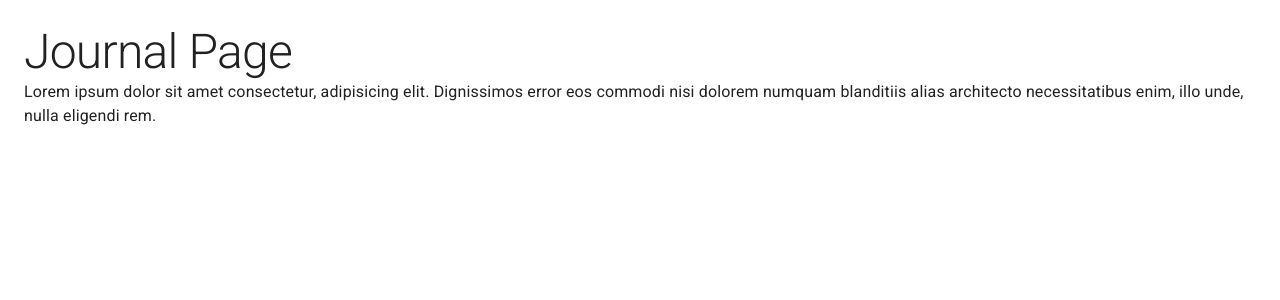
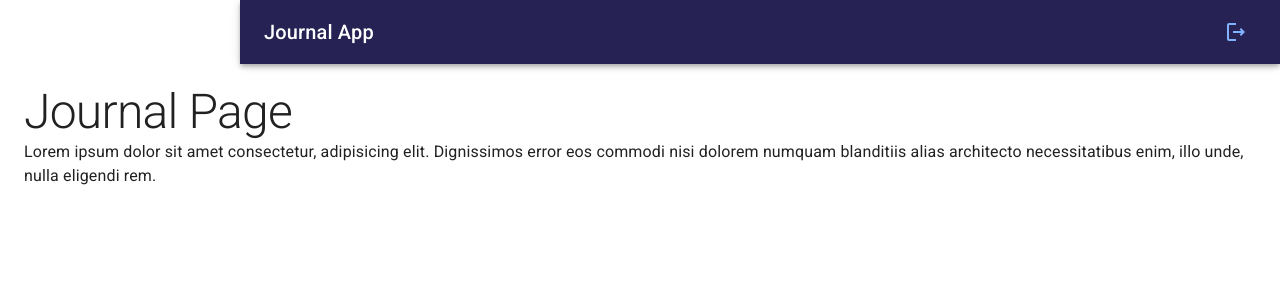
Before and after one commit to qbixmex/Journal-App-2022, a React (Vite) app: page / in a window 1280 px wide. Shown: the top 300 px of the page. Built offline with nearby package versions, Linux system fonts and the light colour scheme.

Commit message:
09 - NavBar (material)

```diff
--- a/package.json
+++ b/package.json
@@ -1,7 +1,7 @@
 {
   "name": "journal-app",
   "private": true,
-  "version": "0.8.0",
+  "version": "0.9.0",
   "scripts": {
     "dev": "vite",
     "build": "vite build",
--- /dev/null
+++ b/src/journal/components/NavBar.jsx
@@ -0,0 +1,47 @@
+import PropTypes from 'prop-types'
+import LogoutOutlined from "@mui/icons-material/LogoutOutlined";
+import MenuOutlined from "@mui/icons-material/MenuOutlined";
+import { AppBar, Grid, IconButton, Toolbar, Typography } from "@mui/material";
+
+export const Navbar = ({ drawerWidth }) => {
+  return (
+    <AppBar
+      position="fixed"
+      sx={{
+        width: { md: `calc(100% - ${ drawerWidth }px)` },
+        ml: { md: `${ drawerWidth }px` }
+      }}
+    >
+      <Toolbar>
+
+        <IconButton
+          color='inherit'
+          edge='start'
+          sx={{ mr: 2, display: { md: 'none' } }}
+        >
+          <MenuOutlined />
+        </IconButton>
+
+        <Grid container
+          direction='row'
+          alignItems='center'
+          justifyContent='space-between'
+        >
+          <Typography
+            variant='h6' noWrap component='div'
+
+          >Journal App</Typography>
+
+          <IconButton color='info'>
+            <LogoutOutlined />
+          </IconButton>
+        </Grid>
+
+      </Toolbar>
+    </AppBar>
+  );
+};
+
+Navbar.propTypes = {
+  drawerWidth: PropTypes.number.isRequired
+};
--- /dev/null
+++ b/src/journal/components/index.js
@@ -0,0 +1 @@
+export * from './NavBar';
--- a/src/journal/layout/JournalLayout.jsx
+++ b/src/journal/layout/JournalLayout.jsx
@@ -1,10 +1,13 @@
 import { Box } from '@mui/system';
-import PropTypes from 'prop-types'
+// import PropTypes from 'prop-types'
+import { Navbar } from '../components';
+
+const drawerWidth = 240;
 
 export const JournalLayout = ({ children }) => {
   return (
     <Box sx={{ display: 'flex' }}>
-      {/* Navbar */}
+      <Navbar drawerWidth={ drawerWidth } />
       {/* Sidebar */}
       <Box
         component='main'
@@ -17,4 +20,4 @@ export const JournalLayout = ({ children }) => {
   );
 };
 
-JournalLayout.propTypes = {};
+// JournalLayout.propTypes = {};
--- a/src/styles.css
+++ b/src/styles.css
@@ -7,6 +7,7 @@ body {
   -moz-osx-font-smoothing: grayscale;
   background-color: #222;
   color: #fff;
+  padding: 60px 0;
 }
 
 .box-shadow {
--- a/src/theme/AppTheme.jsx
+++ b/src/theme/AppTheme.jsx
@@ -4,7 +4,7 @@ import { purpleTheme } from './';
 
 export const AppTheme = ({ children }) => {
   return (
-    <ThemeProvider theme={purpleTheme}>
+    <ThemeProvider theme={ purpleTheme }>
       <CssBaseline />
       { children }
     </ThemeProvider>
--- a/src/theme/purpleTheme.js
+++ b/src/theme/purpleTheme.js
@@ -1,5 +1,5 @@
 import { createTheme } from '@mui/material';
-import { red } from '@mui/material/colors';
+import { blue, orange, red } from '@mui/material/colors';
 
 export const purpleTheme = createTheme({
   palette: {
@@ -9,8 +9,14 @@ export const purpleTheme = createTheme({
     secondary: {
       main: '#543884'
     },
+    info: {
+      main: blue.A100
+    },
     error: {
       main: red.A400
     },
+    warning: {
+      main: orange.A100
+    },
   }
 });
```
